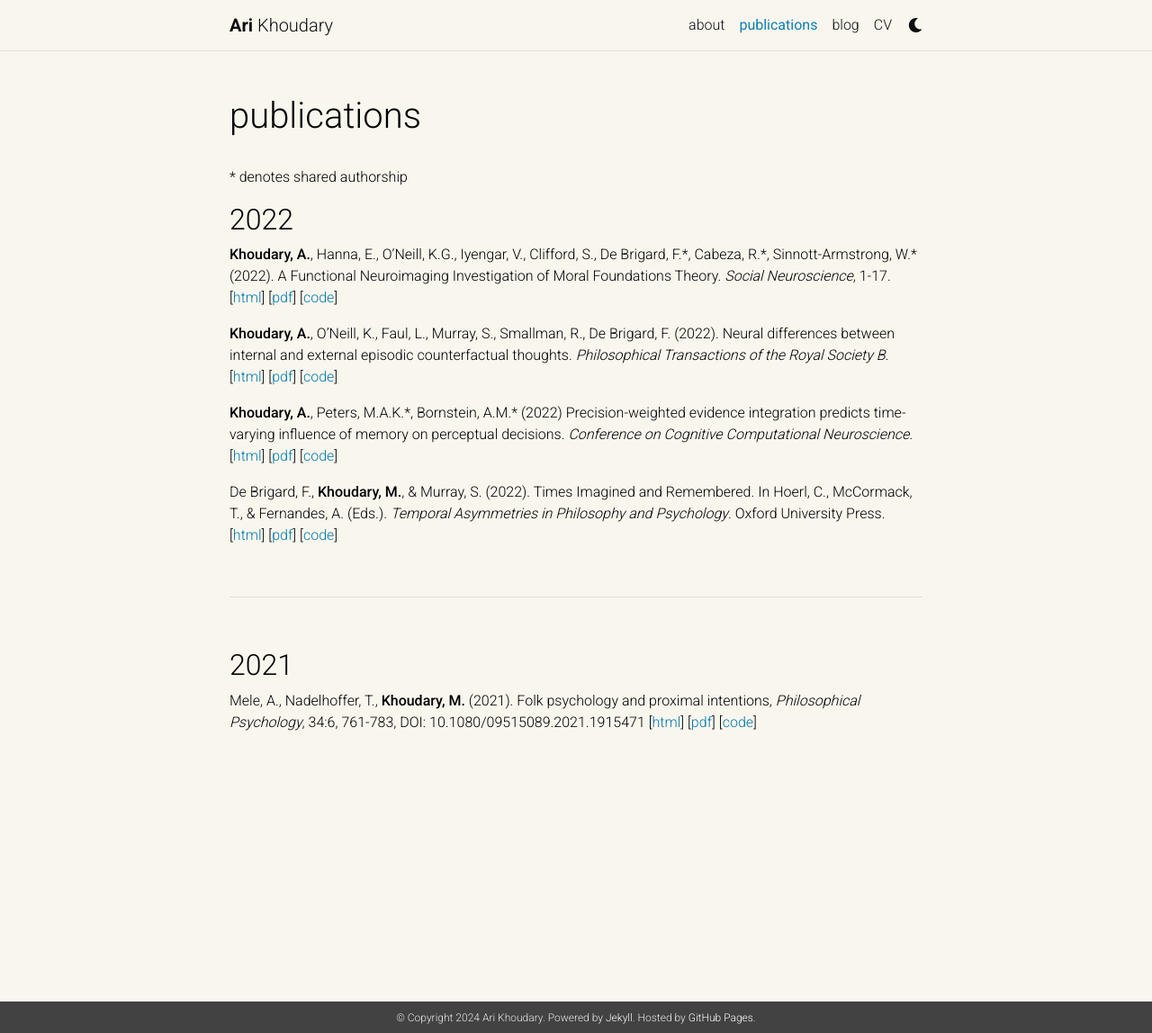
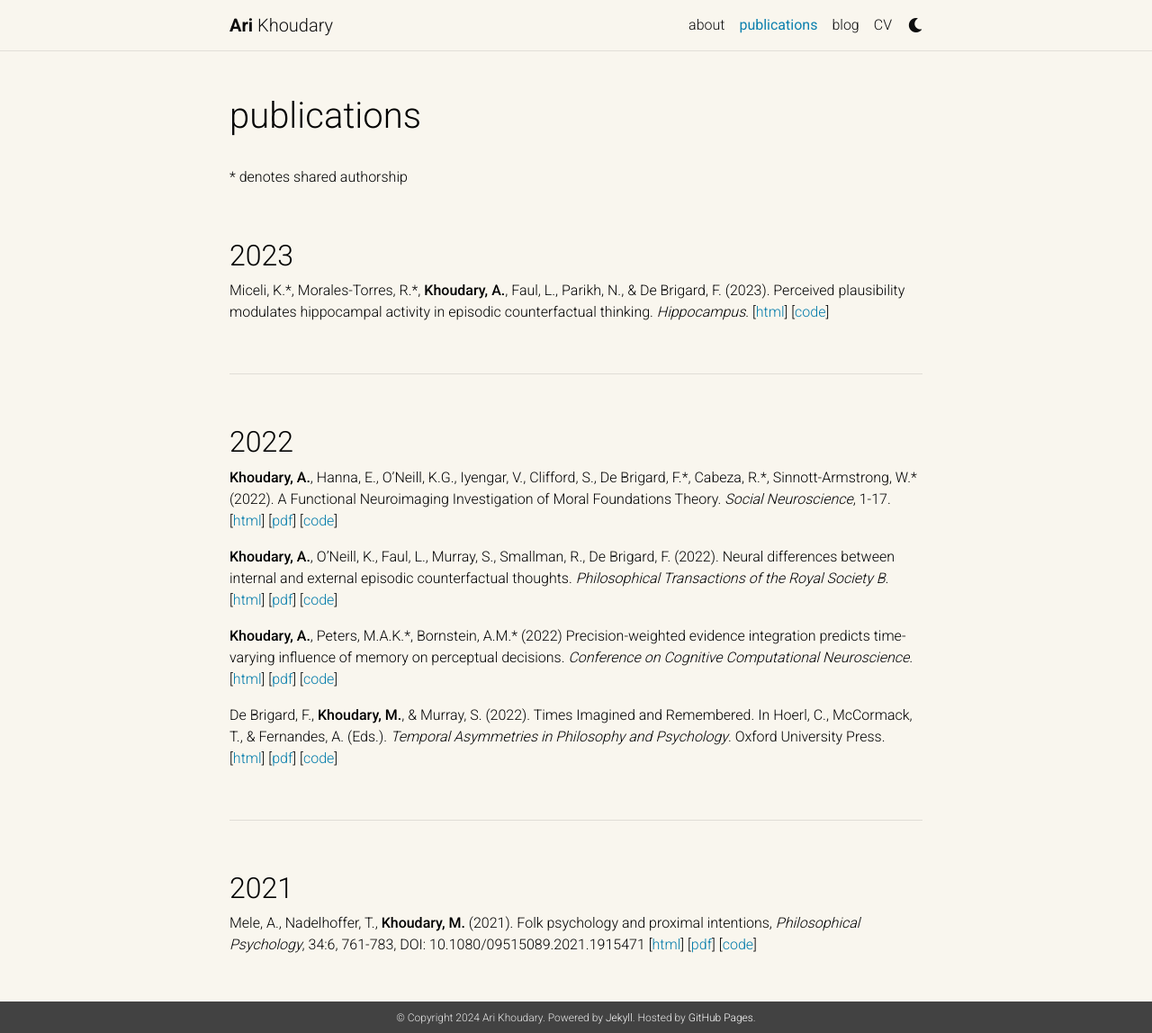
Before and after one commit to ari-khoudary/ari-khoudary.github.io, a Jekyll site: the page built from _pages/publications.md, in a window 1280 px wide and 1148 px high. Shown: the whole window at 90% size. Built offline with Jekyll 4.4.1, drawn with Linux system fonts in a browser that asks for light colours; comment, search, counter and statistics services are not loaded; a style sheet for code colours, icons or effects is not loaded.

```diff
--- a/_config.yml
+++ b/_config.yml
@@ -171,8 +171,8 @@ collections:
     output: true
     permalink: /projects/:path/
 
-news_scrollable: true # adds a vertical scroll bar if there are more than 3 news items
-news_limit: 5 # leave blank to include all the news in the `_news` folder
+news_scrollable: false # adds a vertical scroll bar if there are more than 3 news items
+news_limit: 3 # leave blank to include all the news in the `_news` folder
 
 # -----------------------------------------------------------------------------
 # Jekyll settings
--- a/_pages/publications.md
+++ b/_pages/publications.md
@@ -8,6 +8,19 @@ nav_order: 1
 ---
 
 \* denotes shared authorship
+
+<br>
+
+## 2023
+
+Miceli, K.\*, Morales-Torres, R.\*, **Khoudary, A.**, Faul, L., Parikh, N., & De Brigard, F. (2023). Perceived
+plausibility modulates hippocampal activity in episodic counterfactual thinking. *Hippocampus*. [[html](https://onlinelibrary.wiley.com/doi/10.1002/hipo.23583)] [[code](https://github.com/IMC-Lab/HippModCFT)]
+
+<br>
+
+---
+
+<br>
 
 ## 2022
 
```
Also changed, not shown: _news/announcement_1.md (+1 -1 lines), _news/announcement_2.md (+1 -1 lines), _news/announcement_3.md (+1 -1 lines), _news/announcement_4.md (added, +8 -0 lines), _news/announcement_5.md (added, +8 -0 lines), _pages/about.md (+1 -1 lines), 2 other files.
